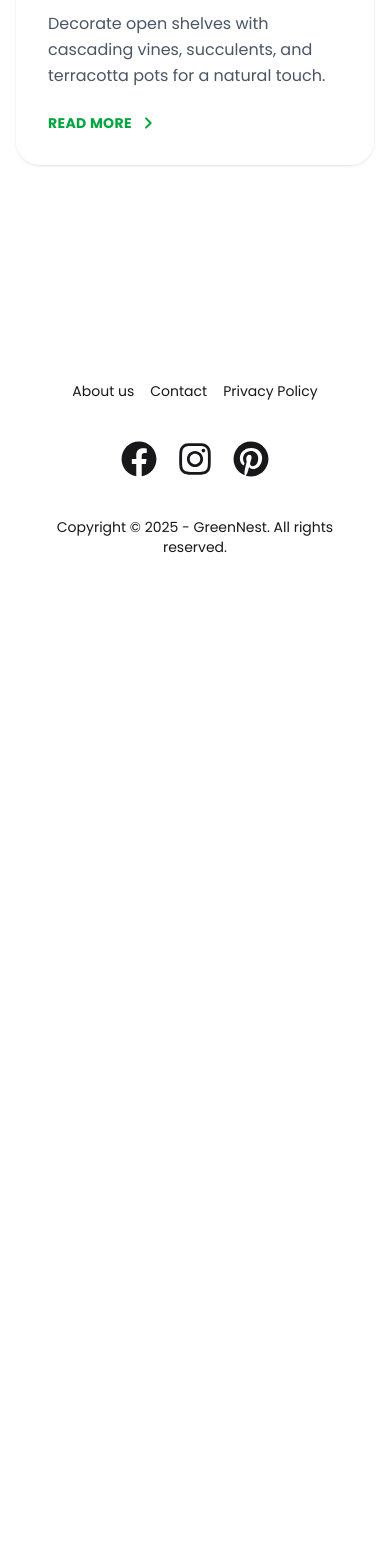
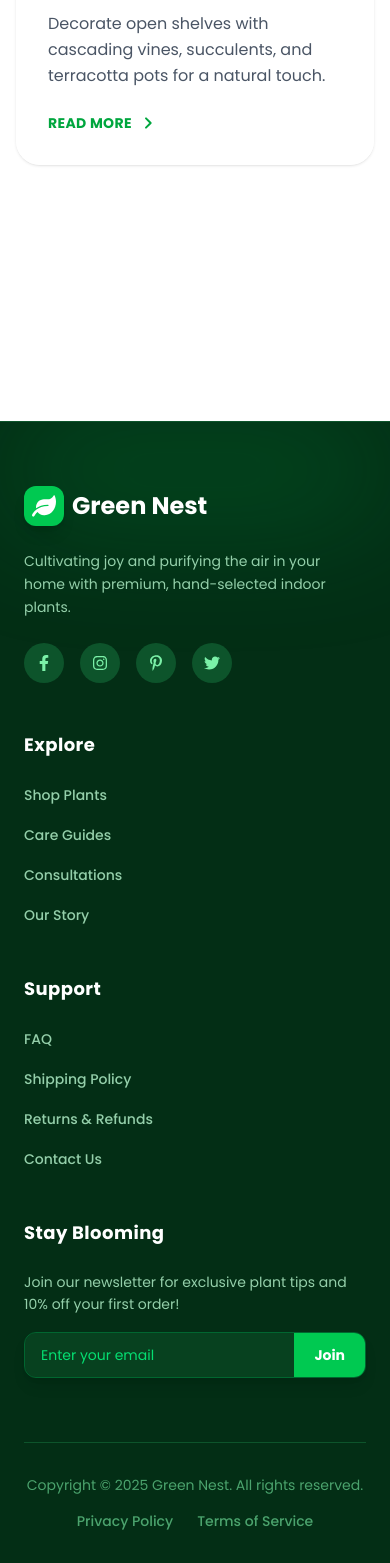
Before and after one commit to AI-Akash11/Green-Nest, a React (Vite) app: page / in a window 390 px wide. Shown: the part 9295-10858 px from the top of the page. Before the commit the page ends 9892 px from the top, so only its background shows below. Built offline with nearby package versions, Linux system fonts and the light colour scheme; no server answers.

Commit message:
upgraded footer to match the vibe of the application

```diff
--- a/src/components/Footer.jsx
+++ b/src/components/Footer.jsx
@@ -1,33 +1,127 @@
 import React from "react";
-import { FaFacebook, FaInstagram, FaPinterest} from "react-icons/fa";
+import { FaFacebookF, FaInstagram, FaPinterestP, FaTwitter, FaLeaf } from "react-icons/fa";
+import { Link } from "react-router";
+import { motion } from "framer-motion";
 
 const Footer = () => {
   return (
-    <footer className="footer footer-horizontal footer-center bg-white text-base-content rounded p-10">
-      <nav className="grid grid-flow-col gap-4">
-        <a href="https://github.com/AI-Akash11" className="link link-hover">About us</a>
-        <a href="https://github.com/AI-Akash11" className="link link-hover">Contact</a>
-        <a href="https://github.com/AI-Akash11" className="link link-hover">Privacy Policy</a>
-      </nav>
-      <nav>
-        <div className="grid grid-flow-col gap-5">
-          <a href="https://github.com/AI-Akash11">
-            <FaFacebook className="text-4xl"></FaFacebook>
-          </a>
-          <a href="https://github.com/AI-Akash11">
-            <FaInstagram className="text-4xl"></FaInstagram>
-          </a>
-          <a href="https://github.com/AI-Akash11">
-            <FaPinterest className="text-4xl"></FaPinterest>
-          </a>
+    <footer className="bg-green-950 text-green-50 pt-16 pb-8 border-t border-green-900 mt-20 relative overflow-hidden">
+      {/* Decorative Blur */}
+      <div className="absolute top-0 left-1/2 -translate-x-1/2 w-full max-w-3xl h-24 bg-green-500/20 blur-3xl rounded-full pointer-events-none"></div>
+
+      <div className="max-w-[1400px] mx-auto px-6 md:px-12 relative z-10">
+        <div className="grid grid-cols-1 md:grid-cols-2 lg:grid-cols-4 gap-12 mb-16">
+
+          {/* Brand Column */}
+          <motion.div
+            initial={{ opacity: 0, y: 20 }}
+            whileInView={{ opacity: 1, y: 0 }}
+            viewport={{ once: true }}
+            transition={{ duration: 0.5 }}
+            className="flex flex-col gap-6"
+          >
+            <Link to="/" className="flex items-center gap-2 text-2xl font-bold text-white group">
+                <span className="w-10 h-10 bg-green-500 rounded-xl flex items-center justify-center text-white group-hover:bg-yellow-400 group-hover:rotate-12 transition-all shadow-lg">
+                   <FaLeaf />
+                </span>
+                Green Nest
+            </Link>
+            <p className="text-green-200/80 leading-relaxed text-sm pr-4">
+              Cultivating joy and purifying the air in your home with premium, hand-selected indoor plants.
+            </p>
+            <div className="flex gap-4">
+              <a href="https://github.com/AI-Akash11" target="_blank" rel="noreferrer" className="w-10 h-10 rounded-full bg-green-900 flex items-center justify-center hover:bg-green-500 hover:text-white hover:-translate-y-1 transition-all text-green-300">
+                <FaFacebookF />
+              </a>
+              <a href="https://github.com/AI-Akash11" target="_blank" rel="noreferrer" className="w-10 h-10 rounded-full bg-green-900 flex items-center justify-center hover:bg-green-500 hover:text-white hover:-translate-y-1 transition-all text-green-300">
+                <FaInstagram />
+              </a>
+              <a href="https://github.com/AI-Akash11" target="_blank" rel="noreferrer" className="w-10 h-10 rounded-full bg-green-900 flex items-center justify-center hover:bg-green-500 hover:text-white hover:-translate-y-1 transition-all text-green-300">
+                <FaPinterestP />
+              </a>
+              <a href="https://github.com/AI-Akash11" target="_blank" rel="noreferrer" className="w-10 h-10 rounded-full bg-green-900 flex items-center justify-center hover:bg-green-500 hover:text-white hover:-translate-y-1 transition-all text-green-300">
+                <FaTwitter />
+              </a>
+            </div>
+          </motion.div>
+
+          {/* Quick Links */}
+          <motion.div
+            initial={{ opacity: 0, y: 20 }}
+            whileInView={{ opacity: 1, y: 0 }}
+            viewport={{ once: true }}
+            transition={{ duration: 0.5, delay: 0.1 }}
+          >
+            <h3 className="text-lg font-bold text-white mb-6 tracking-wide">Explore</h3>
+            <ul className="space-y-4">
+              <li><Link to="/" className="text-green-200/80 hover:text-white transition-colors text-sm font-medium">Shop Plants</Link></li>
+              <li><Link to="/" className="text-green-200/80 hover:text-white transition-colors text-sm font-medium">Care Guides</Link></li>
+              <li><Link to="/" className="text-green-200/80 hover:text-white transition-colors text-sm font-medium">Consultations</Link></li>
+              <li><Link to="/" className="text-green-200/80 hover:text-white transition-colors text-sm font-medium">Our Story</Link></li>
+            </ul>
+          </motion.div>
+
+          {/* Legal / Support */}
+          <motion.div
+            initial={{ opacity: 0, y: 20 }}
+            whileInView={{ opacity: 1, y: 0 }}
+            viewport={{ once: true }}
+            transition={{ duration: 0.5, delay: 0.2 }}
+          >
+            <h3 className="text-lg font-bold text-white mb-6 tracking-wide">Support</h3>
+            <ul className="space-y-4">
+              <li><Link to="/" className="text-green-200/80 hover:text-white transition-colors text-sm font-medium">FAQ</Link></li>
+              <li><Link to="/" className="text-green-200/80 hover:text-white transition-colors text-sm font-medium">Shipping Policy</Link></li>
+              <li><Link to="/" className="text-green-200/80 hover:text-white transition-colors text-sm font-medium">Returns & Refunds</Link></li>
+              <li><Link to="/" className="text-green-200/80 hover:text-white transition-colors text-sm font-medium">Contact Us</Link></li>
+            </ul>
+          </motion.div>
+
+          {/* Newsletter */}
+          <motion.div
+            initial={{ opacity: 0, y: 20 }}
+            whileInView={{ opacity: 1, y: 0 }}
+            viewport={{ once: true }}
+            transition={{ duration: 0.5, delay: 0.3 }}
+          >
+            <h3 className="text-lg font-bold text-white mb-6 tracking-wide">Stay Blooming</h3>
+            <p className="text-green-200/80 text-sm leading-relaxed mb-4">
+              Join our newsletter for exclusive plant tips and 10% off your first order!
+            </p>
+            <form className="flex rounded-xl overflow-hidden shadow-lg border border-green-800 focus-within:border-green-500 transition-colors">
+               <input
+                 type="email"
+                 placeholder="Enter your email"
+                 className="w-full bg-green-900/50 px-4 py-3 text-sm text-white focus:outline-none placeholder:text-green-400"
+               />
+               <button
+                 type="button"
+                 className="bg-green-500 hover:bg-green-400 text-white px-5 py-3 font-bold transition-colors text-sm"
+               >
+                 Join
+               </button>
+            </form>
+          </motion.div>
+
         </div>
-      </nav>
-      <aside>
-        <p>
-          Copyright © {new Date().getFullYear()} - GreenNest. All rights
-          reserved.
-        </p>
-      </aside>
+
+        {/* Bottom Bar */}
+        <motion.div
+           initial={{ opacity: 0 }}
+           whileInView={{ opacity: 1 }}
+           viewport={{ once: true }}
+           transition={{ duration: 0.8, delay: 0.5 }}
+           className="pt-8 border-t border-green-900 flex flex-col md:flex-row items-center justify-between gap-4"
+        >
+          <p className="text-green-300/60 text-sm">
+            Copyright © {new Date().getFullYear()} Green Nest. All rights reserved.
+          </p>
+          <div className="flex gap-6 text-sm font-medium">
+             <Link to="/" className="text-green-300/60 hover:text-green-300 transition-colors">Privacy Policy</Link>
+             <Link to="/" className="text-green-300/60 hover:text-green-300 transition-colors">Terms of Service</Link>
+          </div>
+        </motion.div>
+      </div>
     </footer>
   );
 };
```
